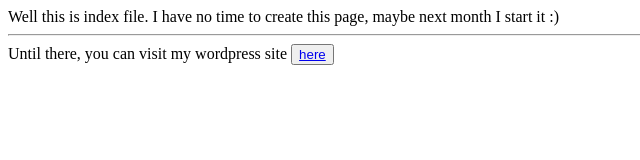
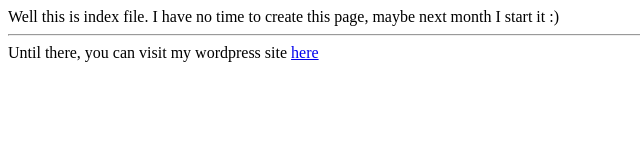
Before and after one commit to mubassari/mubassari.github.io, a plain HTML site: page index.html in a window 1280 px wide. Shown: the full height of the page, 0-640 px from the left. Drawn offline with Linux system fonts and the light colour scheme.

Commit message:
Update index.html

```diff
--- a/index.html
+++ b/index.html
@@ -2,4 +2,4 @@ Well this is index file.
 
 I have no time to create this page, maybe next month I start it :)
 <hr>
-Until there, you can visit my wordpress site <button><a href="https://themubassari.wordpress.com/">here</a></button>
+Until there, you can visit my wordpress site <a href="https://themubassari.wordpress.com/">here</a>
```
